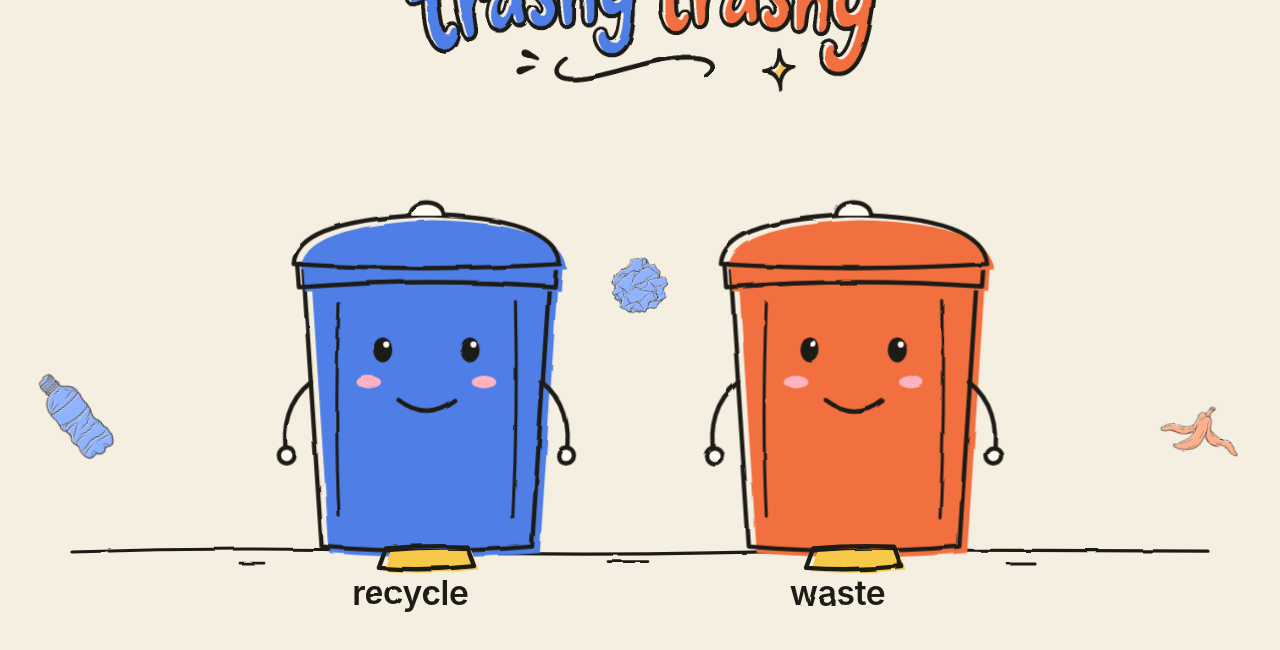
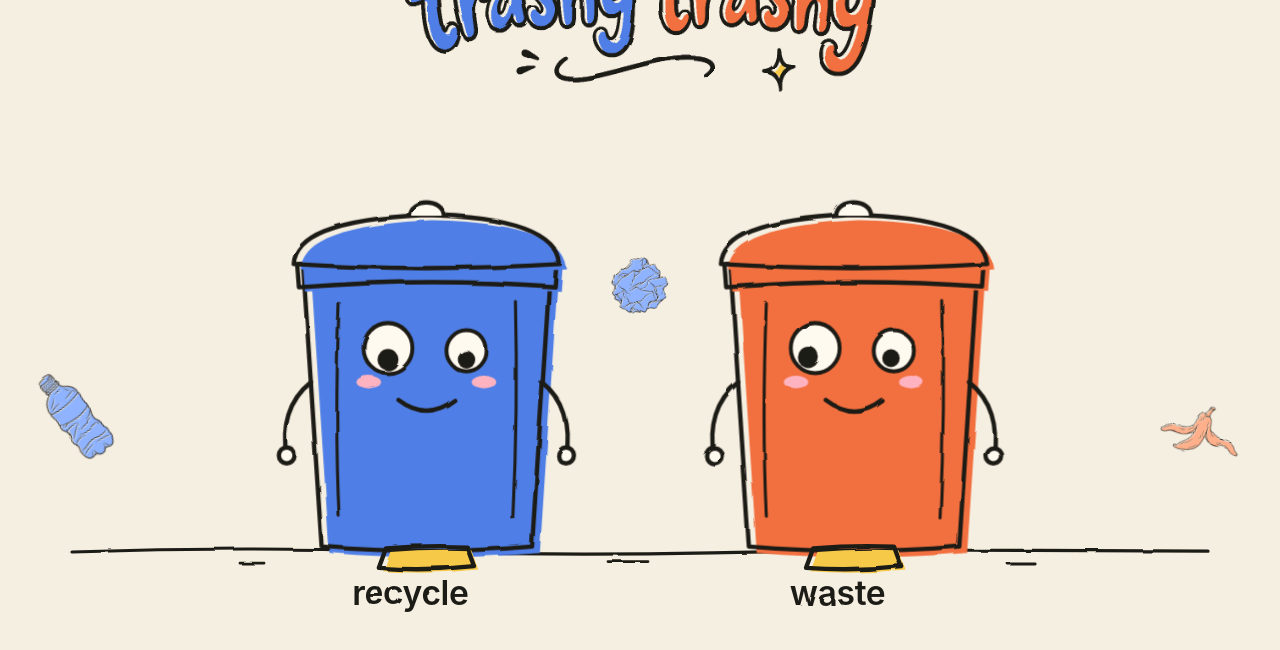
Before and after one commit to ryan1kang03/talking-trash-bins, a plain HTML site: page index.html in a window 1280 px wide. Both pictures are taken after a click on the button "wake them up". Shown: the part 128-778 px from the top of the page. Drawn offline with Linux system fonts and the light colour scheme.

Commit message:
Give the bins googly eyes
Loose pupils with simple physics: they sag with gravity, scatter when the
lid pops, bounce on each gulp, rattle when the bin is full and glare at
the other bin during a warning. Replaces the old dot eyes and blinking.

Co-Authored-By: Claude Opus 5.5 <noreply@anthropic.com>

```diff
--- a/stage.js
+++ b/stage.js
@@ -6,7 +6,7 @@
    picks the matching pose:
 
      sleep  – before Start (eyes closed, z z z)
-     idle   – breathing, blinking, small smile
+     idle   – breathing, small smile, googly eyes that rattle now and then
      ahhh   – lid open, mouth wide open, arms up        (pedal pressed)
      gulp   – an item drops in, lid shuts, cheeks puff  (pedal released)
      full   – stuffed: items poke out, lid ajar, stink lines, holding the lid
@@ -36,6 +36,12 @@ const Stage = (() => {
   const RIM = 'M -148 -322 Q 0 -334 149 -323 L 147 -297 Q 0 -307 -146 -296 Z';
   const LID = 'M -152 0 C -150 -30 -110 -50 -2 -55 C 110 -53 150 -30 153 0 Q 0 9 -152 0 Z';
   const PEDAL = 'M -46 -4 Q 0 -8 46 -6 L 54 16 Q 0 22 -54 18 Z';
+
+  // Two slightly mismatched googly eyes. room = how far the loose pupil can roll from the centre.
+  const GOOGLY = [
+    { cx: -44, cy: -228, r: 28, pupil: 12, room: 13 },
+    { cx: 46, cy: -225, r: 23, pupil: 10, room: 10 },
+  ];
 
   const hand = (x, y) => `<circle class="ink paper" cx="${x}" cy="${y}" r="9"/>`;
 
@@ -77,25 +83,24 @@ const Stage = (() => {
         <g class="blush v m-idle m-ahhh m-gulp m-sleep">
           <ellipse cx="-66" cy="-190" rx="14" ry="7"/><ellipse cx="66" cy="-190" rx="14" ry="7"/>
         </g>
-        <g class="eyes-open v m-idle m-ahhh m-warn">
-          <ellipse class="inkfill" cx="-50" cy="-226" rx="11" ry="14"/><ellipse class="inkfill" cx="50" cy="-226" rx="11" ry="14"/>
-          <circle class="shine" cx="-46" cy="-232" r="3.5"/><circle class="shine" cx="54" cy="-232" r="3.5"/>
-        </g>
-        <g class="v m-gulp">
-          <path class="ink" d="M -64 -224 Q -50 -240 -36 -224"/><path class="ink" d="M 36 -224 Q 50 -240 64 -224"/>
+        <!-- googly eyes: the pupils are loose and bounce around (physics at the bottom of this file) -->
+        <g class="googly v m-idle m-ahhh m-gulp m-full m-warn">
+          <circle class="sclera" cx="${GOOGLY[0].cx}" cy="${GOOGLY[0].cy}" r="${GOOGLY[0].r}"/>
+          <circle class="sclera" cx="${GOOGLY[1].cx}" cy="${GOOGLY[1].cy}" r="${GOOGLY[1].r}"/>
+          <circle class="pupil" data-eye="0" cx="${GOOGLY[0].cx}" cy="${GOOGLY[0].cy + GOOGLY[0].room}" r="${GOOGLY[0].pupil}"/>
+          <circle class="pupil" data-eye="1" cx="${GOOGLY[1].cx}" cy="${GOOGLY[1].cy + GOOGLY[1].room}" r="${GOOGLY[1].pupil}"/>
         </g>
         <g class="v m-sleep">
-          <path class="ink" d="M -64 -228 Q -50 -216 -36 -228"/><path class="ink" d="M 36 -228 Q 50 -216 64 -228"/>
+          <path class="ink" d="M -68 -226 Q -44 -210 -20 -226"/><path class="ink" d="M 26 -224 Q 46 -210 66 -224"/>
         </g>
         <g class="v m-full">
-          <path class="ink" d="M -62 -238 L -40 -227 L -62 -216"/><path class="ink" d="M 62 -238 L 40 -227 L 62 -216"/>
-          <path class="ink sweat" d="M 104 -270 Q 92 -250 104 -240 Q 116 -250 104 -270 Z"/>
+          <path class="ink sweat" d="M 104 -276 Q 92 -256 104 -246 Q 116 -256 104 -276 Z"/>
         </g>
         <g class="v m-ahhh">
-          <path class="ink" d="M -68 -258 Q -50 -270 -32 -258"/><path class="ink" d="M 32 -258 Q 50 -270 68 -258"/>
+          <path class="ink" d="M -68 -270 Q -44 -284 -20 -270"/><path class="ink" d="M 26 -266 Q 46 -280 66 -266"/>
         </g>
         <g class="v m-warn">
-          <path class="ink" d="M -70 -262 L -34 -248"/><path class="ink" d="M 70 -262 L 34 -248"/>
+          <path class="ink" d="M -72 -282 L -22 -264"/><path class="ink" d="M 70 -278 L 26 -262"/>
         </g>
 
         <!-- mouths -->
@@ -168,14 +173,20 @@ const Stage = (() => {
         </g>
         <text class="lettering" x="${x - 20}" y="${FLOOR_Y + 66}" text-anchor="middle">${escape(b.label || id)}</text>
         <g class="tally" id="tally-${id}" transform="translate(${x + 85} ${FLOOR_Y + 26})"></g>`;
-      bins[id] = { x, side, open: false, full: false, pedal: false, asleep: true, warnUntil: 0, gulpUntil: 0, timer: null };
+      bins[id] = { x, side, dir: -side, mood: 'sleep', open: false, full: false, pedal: false, asleep: true, warnUntil: 0, gulpUntil: 0, timer: null };
     });
     svg.innerHTML = html;
-    ids.forEach(id => { bins[id].el = svg.querySelector(`#bin-${CSS.escape(id)}`); });
+    ids.forEach(id => {
+      bins[id].el = svg.querySelector(`#bin-${CSS.escape(id)}`);
+      bins[id].el.querySelectorAll('.pupil').forEach(el => {
+        const g = GOOGLY[+el.dataset.eye];
+        pupils.push({ el, bin: id, cx: g.cx, cy: g.cy, room: g.room, x: 0, y: g.room, vx: 0, vy: 0, px: 0, py: g.room, phase: Math.random() * 6 });
+      });
+    });
 
     buildBubbles(ids);
     buildDecor();
-    startBlinking();
+    startGoogly();
     startBoil();
   }
 
@@ -197,6 +208,7 @@ const Stage = (() => {
     const b = bins[id];
     if (!b) return;
     const m = moodOf(b);
+    b.mood = m;
     MOODS.forEach(x => b.el.classList.toggle('mood-' + x, x === m));
     b.el.classList.toggle('is-open', b.open);
     b.el.classList.toggle('is-full', b.full);
@@ -219,6 +231,7 @@ const Stage = (() => {
     if (!b) return;
     b.open = true;
     b.pedal = true;
+    kick(id, 0, -340);                                   // eyes fly up as the lid pops
     refresh(id);
   }
 
@@ -230,6 +243,8 @@ const Stage = (() => {
     b.gulpUntil = performance.now() + 1200;
     dropItem(id, category);
     replay(b.el.querySelector('.bin__squash'), 'gulping');
+    setTimeout(() => kick(id, 0, 420), 300);             // squash: eyes slam down…
+    setTimeout(() => kick(id, 0, -380), 470);            // …stretch: and bounce back up
     refresh(id);
   }
 
@@ -237,6 +252,7 @@ const Stage = (() => {
     const b = bins[id];
     if (!b) return;
     b.full = full;
+    if (full) kick(id, 0, -420);
     refresh(id);
   }
 
@@ -245,6 +261,7 @@ const Stage = (() => {
     if (!b) return;
     b.warnUntil = performance.now() + 2600;
     replay(b.el.querySelector('.bin__shake'), 'shaking');
+    [0, 100, 200, 300].forEach((t, i) => setTimeout(() => kick(id, (i % 2 ? 1 : -1) * 380, -80), t));
     refresh(id);
   }
 
@@ -262,17 +279,79 @@ const Stage = (() => {
         bins[id].asleep = false;
         replay(bins[id].el.querySelector('.bin__squash'), 'waking');
         refresh(id);
+        kick(id, 0, -480);
       }, i * 180);
     });
   }
 
-  function startBlinking() {
+  /* ---------- googly-eye physics ----------
+     Each pupil is a little ball rolling inside its eye. Gravity pulls it down,
+     kick() throws it around, and it bounces off the eye's rim. Each pose leans
+     the pupils a different way: up for "ahhh", toward the other bin for "warn",
+     shaken back and forth for "full". */
+
+  const pupils = [];
+  const GRAVITY = 950;      // pulls pupils to the bottom of the eye
+  const BOUNCE = 0.55;      // how much speed survives hitting the rim
+  const AIR = 0.8;          // drag while flying
+  const RIM_FRICTION = 6;   // drag while rolling along the rim
+
+  // Throw both pupils of a bin, each a bit differently (that's what makes them googly).
+  function kick(id, vx, vy) {
+    for (const p of pupils) {
+      if (p.bin !== id) continue;
+      p.vx += vx * (0.6 + Math.random() * 0.8) + (Math.random() - 0.5) * 260;
+      p.vy += vy * (0.6 + Math.random() * 0.8) + (Math.random() - 0.5) * 120;
+    }
+  }
+
+  function startGoogly() {
+    let last = performance.now();
+    const frame = now => {
+      const dt = Math.min(0.033, (now - last) / 1000);
+      last = now;
+      const t = now / 1000;
+      for (const p of pupils) {
+        const b = bins[p.bin];
+        if (b.mood === 'sleep') continue;
+        let ax = 0;
+        let ay = GRAVITY;
+        if (b.mood === 'ahhh') ay = -560;                                   // looking up
+        else if (b.mood === 'warn') { ax = b.dir * 1300; ay = 250; }        // glaring at the other bin
+        else if (b.mood === 'full') ax = Math.sin(t * 12 + p.phase) * 2200; // rattled
+        for (let s = 0; s < 2; s++) {
+          const h = dt / 2;
+          p.vx = (p.vx + ax * h) * (1 - AIR * h);
+          p.vy = (p.vy + ay * h) * (1 - AIR * h);
+          p.x += p.vx * h;
+          p.y += p.vy * h;
+          const d = Math.hypot(p.x, p.y);
+          if (d > p.room) {
+            const nx = p.x / d;
+            const ny = p.y / d;
+            p.x = nx * p.room;
+            p.y = ny * p.room;
+            const vn = p.vx * nx + p.vy * ny;
+            if (vn > 0) { p.vx -= (1 + BOUNCE) * vn * nx; p.vy -= (1 + BOUNCE) * vn * ny; }
+            p.vx *= 1 - RIM_FRICTION * h;
+            p.vy *= 1 - RIM_FRICTION * h;
+          }
+        }
+        if (Math.abs(p.x - p.px) > 0.05 || Math.abs(p.y - p.py) > 0.05) {
+          p.el.setAttribute('cx', (p.cx + p.x).toFixed(2));
+          p.el.setAttribute('cy', (p.cy + p.y).toFixed(2));
+          p.px = p.x;
+          p.py = p.y;
+        }
+      }
+      requestAnimationFrame(frame);
+    };
+    requestAnimationFrame(frame);
+
+    // Every so often a bin's eyes give a little rattle on their own.
     setInterval(() => {
-      for (const b of Object.values(bins)) {
-        if (Math.random() < 0.07 && !b.el.classList.contains('blink')) {
-          b.el.classList.add('blink');
-          setTimeout(() => b.el.classList.remove('blink'), 130);
-        }
+      for (const [id, b] of Object.entries(bins)) {
+        if (b.mood !== 'sleep' && Math.random() < 0.05) kick(id, (Math.random() - 0.5) * 300, -160);
       }
     }, 400);
   }
--- a/style.css
+++ b/style.css
@@ -53,7 +53,6 @@ button, select, input { font: inherit; color: inherit; }
 .ink.thin { stroke-width: 3.5; }
 .ink.paper, .paper { fill: var(--paper-2); }
 .inkfill, .ink.inkfill { fill: var(--ink); }
-.shine { fill: var(--paper-2); }
 .tongue { fill: #ff8fa3; }
 .blush ellipse { fill: var(--pink); }
 .sweat { fill: #bfe3ff; stroke-width: 3.5; }
@@ -63,7 +62,7 @@ button, select, input { font: inherit; color: inherit; }
 
 /* ---------- the bins ---------- */
 
-.bin__idle, .bin__squash, .bin__shake, .lid, .pedal, .eyes-open, .overflow, .stink path, .zzz text {
+.bin__idle, .bin__squash, .bin__shake, .lid, .pedal, .overflow, .stink path, .zzz text {
   transform-box: fill-box;
 }
 
@@ -88,9 +87,9 @@ button, select, input { font: inherit; color: inherit; }
 .bin__shake { transform-origin: 50% 100%; }
 .bin__shake.shaking { animation: shake .5s ease-in-out; }
 
-/* blink */
-.eyes-open { transform-origin: center; transition: transform .06s; }
-.bin.blink .eyes-open { transform: scaleY(.12); }
+/* googly eyes (pupils are moved by the physics in stage.js) */
+.sclera { fill: var(--paper-2); stroke: var(--ink); stroke-width: 4.5; }
+.pupil { fill: var(--ink); }
 
 /* lid: opens fast, closes after a beat (so the item can drop in first) */
 .lid {
```
Also changed, not shown: 1 other file.
